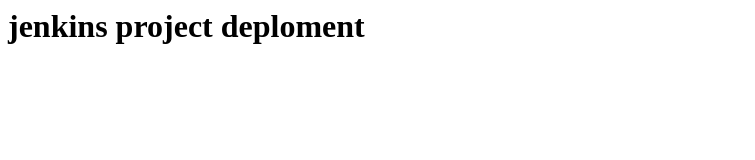
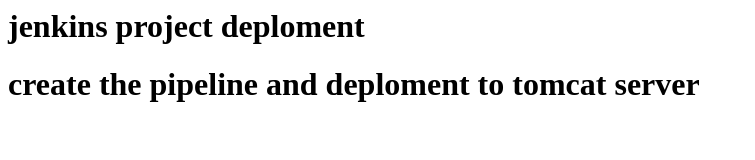
Before and after one commit to sandeepsharma303/jenkins_project, a plain HTML site: page index.html in a window 1280 px wide. Shown: the whole page, without its empty margins (0-755 px from the left). Drawn offline with Linux system fonts and the light colour scheme.

Commit message:
index.html

```diff
--- a/index.html
+++ b/index.html
@@ -1,3 +1,4 @@
 <html>
 <h1>jenkins project deploment</h1>
+<h1>create the pipeline and deploment to tomcat server</h1>
 </html>
```
